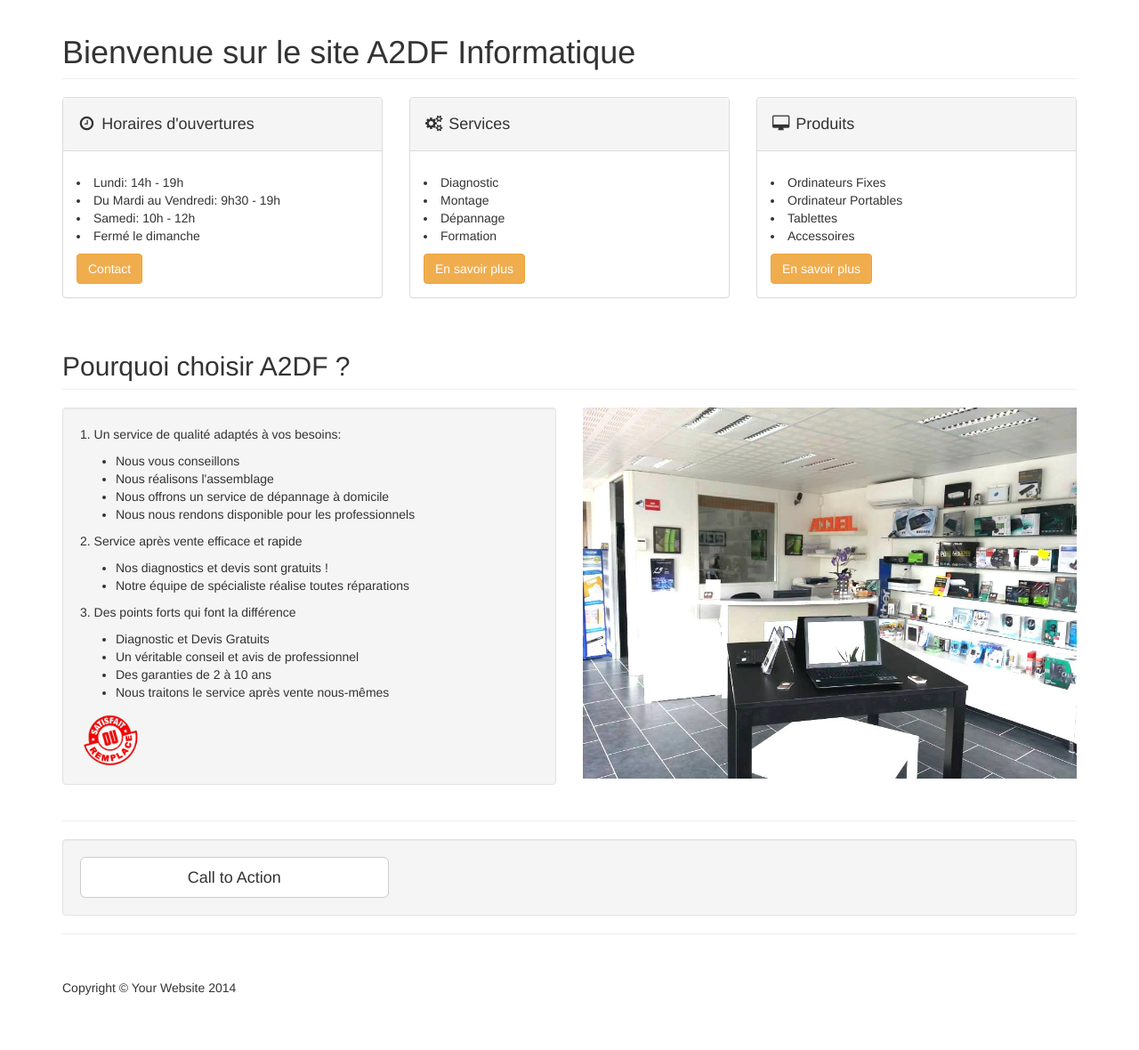
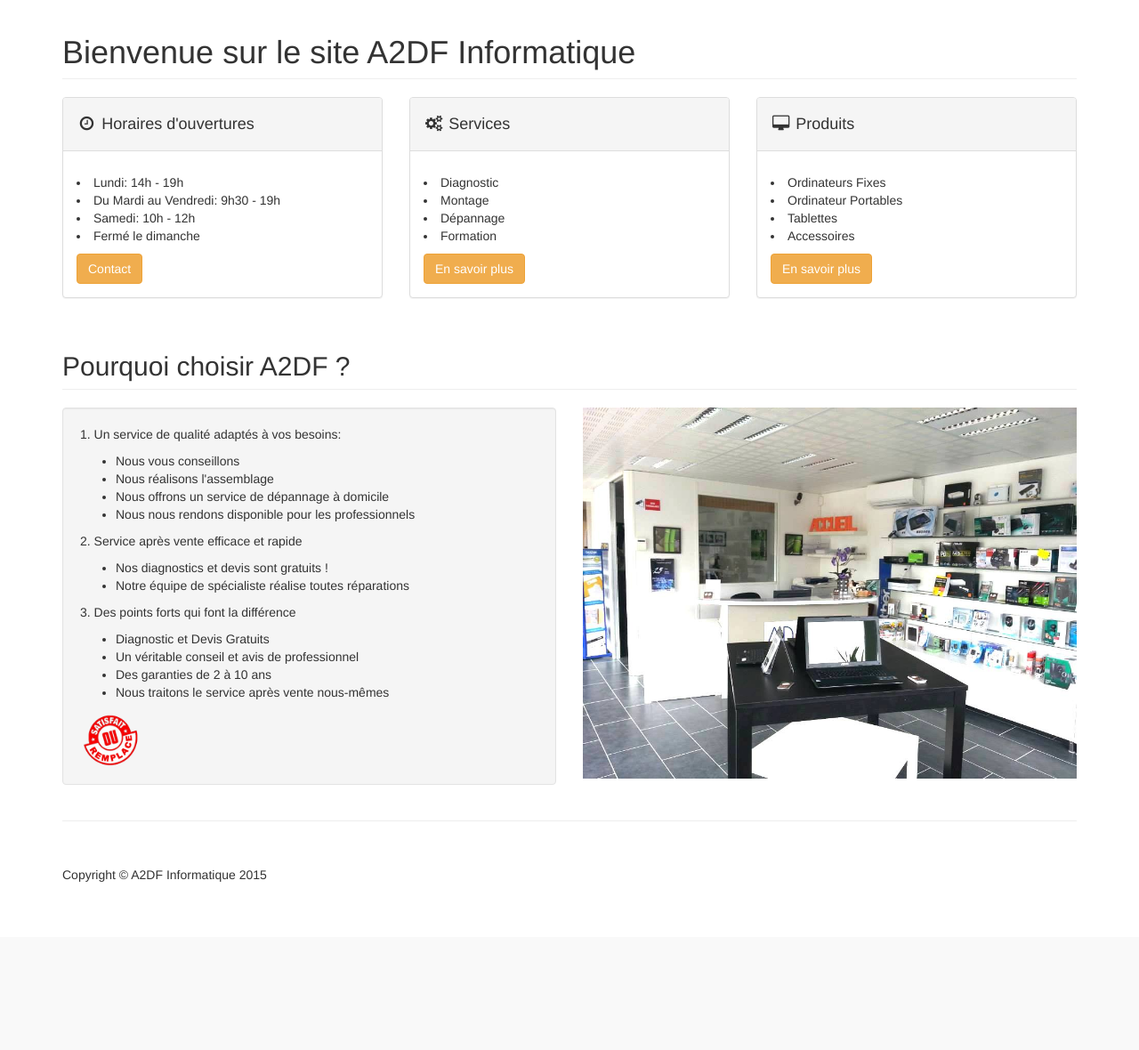
Before and after one commit to A2DF-Website/A2DF-Website, a PHP site: page / in a window 1280 px wide. Shown: the part 426-1606 px from the top of the page at 89% size. After the commit the page ends 1417 px from the top, so only its background shows below. Run offline with PHP 8.4, Linux system fonts and the light colour scheme; grey boxes labelled with a size stand in for pictures from a placeholder-image service; some libraries are stand-ins or nearby versions.

Commit message:
Index v3

```diff
--- a/A2DF-Website/index.php
+++ b/A2DF-Website/index.php
@@ -19,19 +19,19 @@
         <!-- Wrapper for slides -->
         <div class="carousel-inner">
             <div class="item active">
-                <div class="fill" style="background-image:url('http://placehold.it/1900x1080&text=Slide One');"></div>
+                <div class="fill" style="background-image:url('img/slide7.png');"></div>
                 <div class="carousel-caption">
-                    <h2>Caption 1</h2>
+                    <h2></h2>
                 </div>
             </div>
             <div class="item">
-                <div class="fill" style="background-image:url('http://placehold.it/1900x1080&text=Slide Two');"></div>
+                <div class="fill" style="background-image:url('img/slide2.jpg');"></div>
                 <div class="carousel-caption">
-                    <h2>Caption 2</h2>
+                    <h2></h2>
                 </div>
             </div>
             <div class="item">
-                <div class="fill" style="background-image:url('http://placehold.it/1900x1080&text=Slide Three');"></div>
+                <div class="fill" style="background-image:url('img/slide9.jpg');"></div>
                 <div class="carousel-caption">
                     <h2>Caption 3</h2>
                 </div>
@@ -147,22 +147,11 @@
 
         <hr>
 
-        <!-- Call to Action Section -->
-        <div class="well">
-            <div class="row">
-                <div class="col-md-4">
-                    <a class="btn btn-lg btn-default btn-block" href="#">Call to Action</a>
-                </div>
-            </div>
-        </div>
-
-        <hr>
-
         <!-- Footer -->
         <footer id="footer" class="midnight-blue">
             <div class="row">
                 <div class="col-lg-12">
-                    <p>Copyright &copy; Your Website 2014</p>
+                    <p>Copyright &copy; A2DF Informatique 2015</p>
                 </div>
             </div>
         </footer>
```
Also changed, not shown: A2DF-Website/img/slide2.jpg (added), A2DF-Website/img/slide9.jpg (added), 1 other file.
